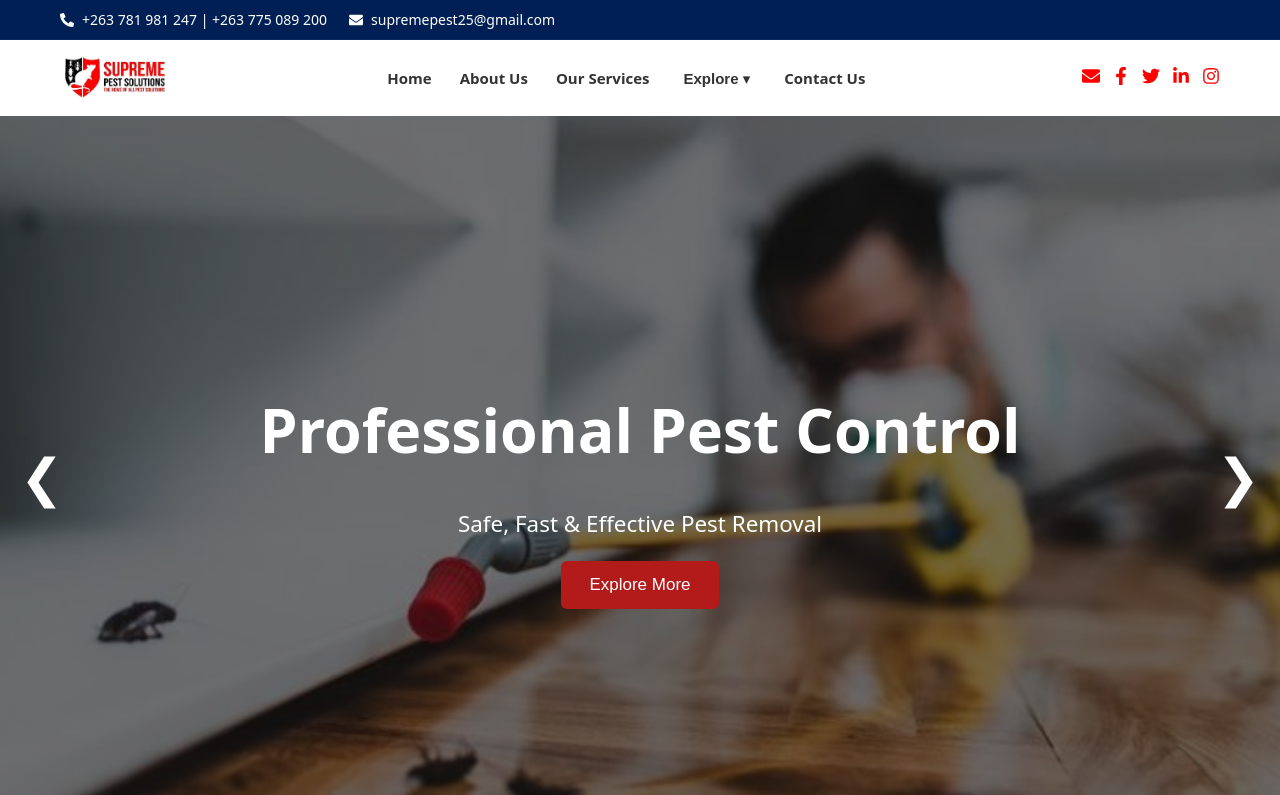
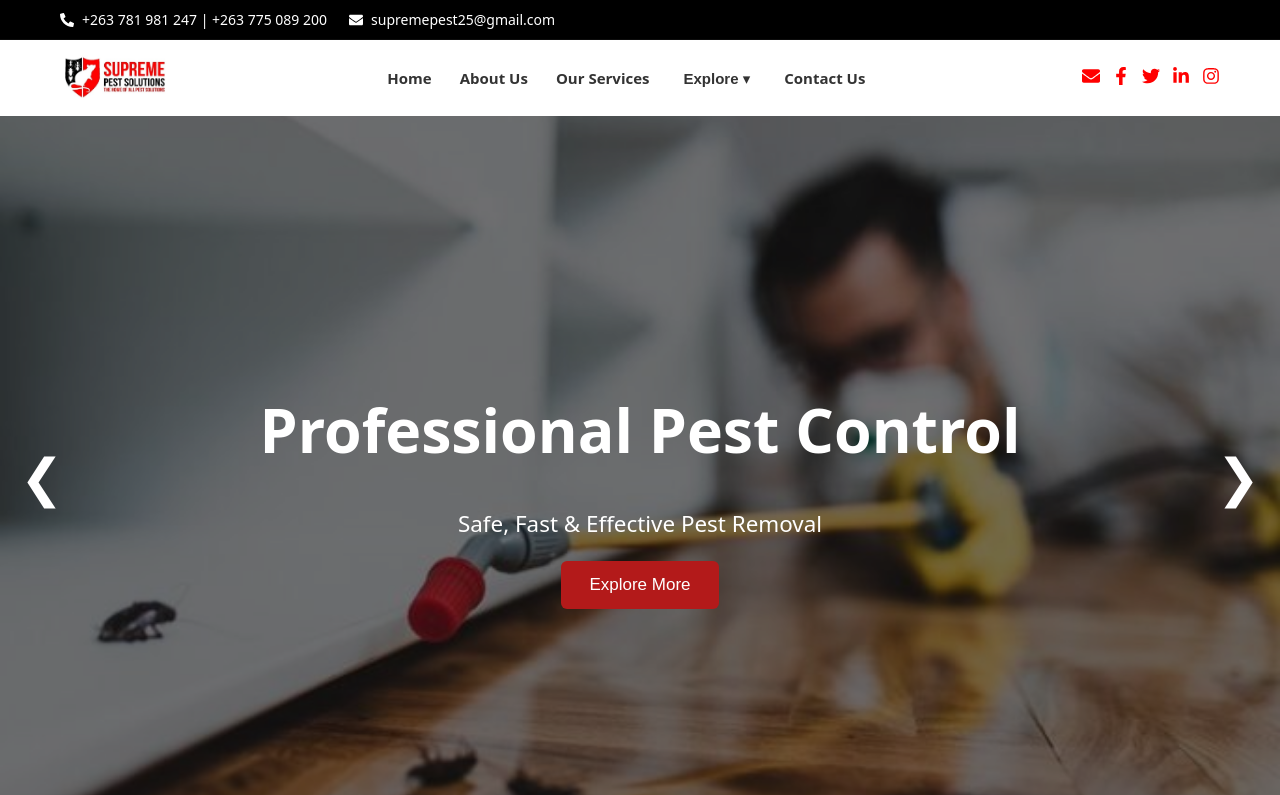
Before and after one commit to EmiliaSakala/supreme-pest-solutions-reactjs, a React (Vite) app: page / in a window 1280 px wide. Shown: the top 795 px of the page. Built offline with nearby package versions, Linux system fonts and the light colour scheme.

Commit message:
footer bg

```diff
--- a/src/components/footer/footer.css
+++ b/src/components/footer/footer.css
@@ -1,5 +1,5 @@
 .footer {
-  background: #000b3f; /* deep navy */
+  background: #000;
   color: white;
   padding-top: 60px;
 }
--- a/src/components/navbar/navbar.css
+++ b/src/components/navbar/navbar.css
@@ -4,7 +4,7 @@ html, body { margin: 0; padding: 0; width: 100%; }
 
 /* ---------- Topbar ---------- */
 .topbar {
-  background: #001f54;
+  background: #000;
   color: white;
   height: 40px;
   display: flex;
```
